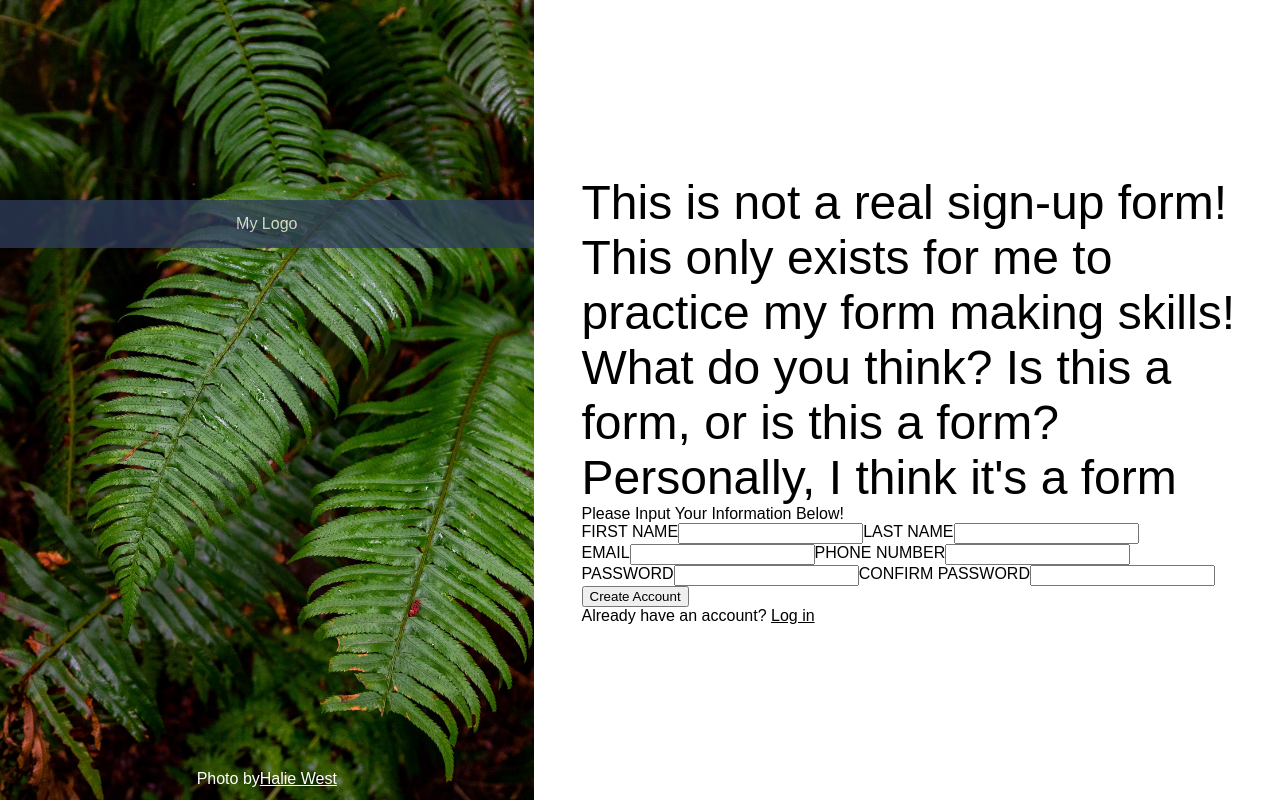
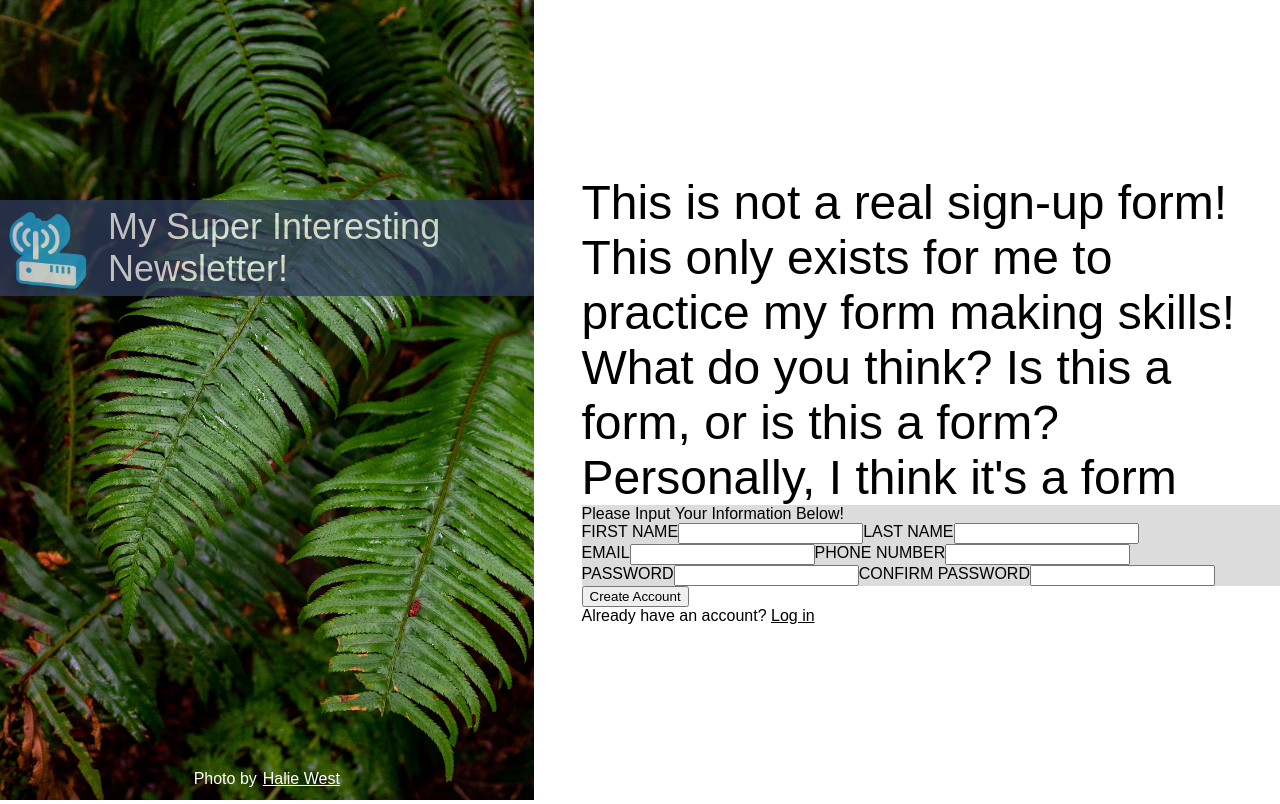
Before and after one commit to tediferJones/odin-sign-up-form, a plain HTML site: page index.html in a window 1280 px wide. Drawn offline with Linux system fonts and the light colour scheme.

Commit message:
left-side done

```diff
--- a/index.html
+++ b/index.html
@@ -9,7 +9,10 @@
 </head>
 <body>
     <div class="image_container">
-        <div class="logo">My Logo</div>
+        <div class="logo">
+            <img src="wifi-wlan-icon.png" alt="Empty Mail Box">
+            <div>My Super Interesting Newsletter!</div>
+        </div>
         <img src="backdrop.jpg" alt="Soothing Background">
         <div class="credit">Photo by <a href="https://unsplash.com/photos/25xggax4bSA">Halie West</a></div>
     </div>
--- a/style.css
+++ b/style.css
@@ -17,8 +17,9 @@ img {
 .logo {
     background-color: rgb(47, 61, 93);
     color: white;
+    font-size:36px;
     opacity: 75%;
-    height: 48px;
+    height: 96px;
     width: 100%;
 
     position: absolute;
@@ -27,6 +28,7 @@ img {
     display: flex;
     justify-content: center;
     align-items: center;
+    gap: 12px;
 }
 
 .credit {
@@ -38,6 +40,7 @@ img {
 
     display: flex;
     justify-content: center;
+    gap: 6px;
 }
 
 a {
@@ -45,16 +48,24 @@ a {
 }
 
 .info_container {
-    margin-left: 48px;
     display: flex;
     flex-direction: column;
     justify-content: center;
+    margin-left: 48px;
 }
 
 .message {
     font-size: 48px;
 }
 
+.form_container {
+    background-color: gainsboro;
+}
+
 .form_row {
     display: flex;
 }
+
+input, label {
+    display:block;
+}
```
Also changed, not shown: wifi-wlan-icon.png (added).
